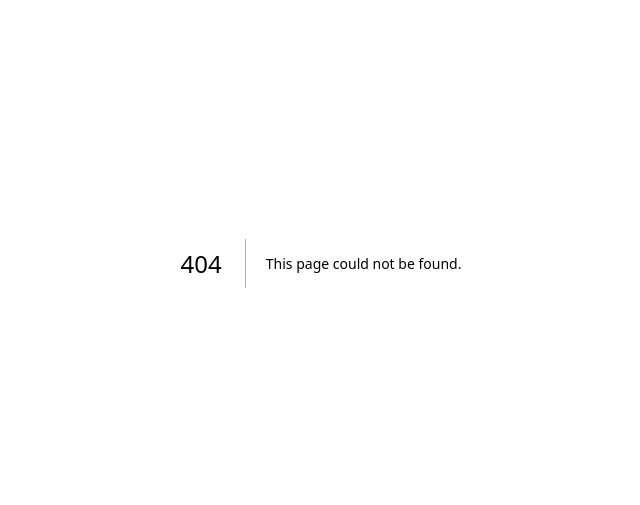
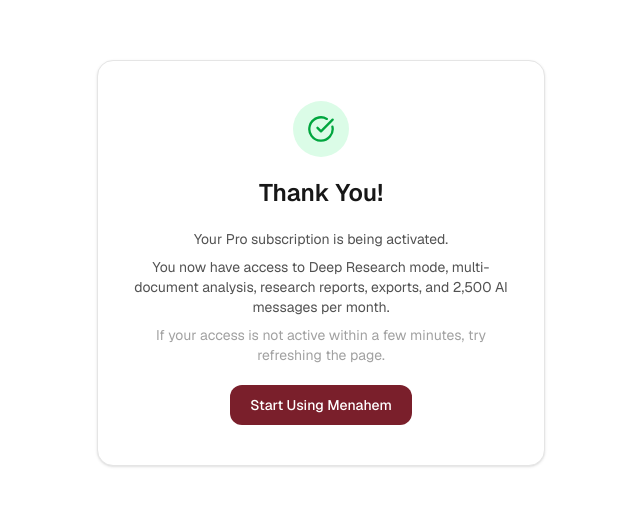
Before and after one commit to dannyhelmer/menahem, a Next.js app: page /billing/success in a window 1280 px wide. Before the commit this address had no page. Shown: the part 137-642 px from the top of the page, without its empty margins (319-959 px from the left). Built offline with nearby package versions, Linux system fonts and the light colour scheme.

Commit message:
Describe what you changed

```diff
--- a/app/api/stripe/checkout/route.ts
+++ b/app/api/stripe/checkout/route.ts
@@ -27,8 +27,8 @@
         plan: 'pro',
       },
       customer_email: user.email,
-      success_url: SITE_URL + '/pricing?success=true',
-      cancel_url: SITE_URL + '/pricing?canceled=true',
+      success_url: SITE_URL + '/billing/success',
+      cancel_url: SITE_URL + '/pricing',
     });
 
     return Response.json({ url: session.url });
--- /dev/null
+++ b/app/billing/success/page.tsx
@@ -0,0 +1,40 @@
+import type { Metadata } from "next";
+import Link from "next/link";
+import { CheckCircle } from "lucide-react";
+
+export const metadata: Metadata = {
+  title: "Subscription Activated",
+  description: "Your Menahem Pro subscription is being activated.",
+  alternates: { canonical: "/billing/success" },
+};
+
+export default function BillingSuccessPage() {
+  return (
+    <main className="flex min-h-screen w-full items-center justify-center bg-white px-6 dark:bg-neutral-950">
+      <div className="w-full max-w-md space-y-5 rounded-2xl border border-neutral-200 bg-white px-8 py-10 text-center shadow-sm dark:border-neutral-800 dark:bg-neutral-900">
+        <div className="mx-auto flex h-14 w-14 items-center justify-center rounded-full bg-green-100 dark:bg-green-950">
+          <CheckCircle className="h-7 w-7 text-green-600 dark:text-green-400" aria-hidden="true" />
+        </div>
+
+        <h1 className="text-2xl font-semibold text-neutral-900 dark:text-neutral-50">
+          Thank You!
+        </h1>
+
+        <div className="space-y-2 text-sm text-neutral-600 dark:text-neutral-300">
+          <p>Your Pro subscription is being activated.</p>
+          <p>
+            You now have access to Deep Research mode, multi-document analysis, research
+            reports, exports, and 2,500 AI messages per month.
+          </p>
+          <p className="text-neutral-400 dark:text-neutral-500">
+            If your access is not active within a few minutes, try refreshing the page.
+          </p>
+        </div>
+
+        <Link href="/" className="bg-burgundy hover:bg-burgundy-dark inline-block rounded-xl px-5 py-2.5 text-sm font-medium text-white transition-colors duration-150">
+          Start Using Menahem
+        </Link>
+      </div>
+    </main>
+  );
+}
--- a/app/pricing/_components/PricingContent.tsx
+++ b/app/pricing/_components/PricingContent.tsx
@@ -1,9 +1,8 @@
 "use client";
 
 import { useState } from "react";
-import { useSearchParams } from "next/navigation";
 import Link from "next/link";
-import { ShieldCheck, Lock, CheckCircle, XCircle } from "lucide-react";
+import { ShieldCheck, Lock } from "lucide-react";
 import { PRICING_PLANS, PRICING_FAQS, type BillingInterval } from "@/lib/pricing/plans";
 import PricingCard from "./PricingCard";
 import BillingToggle from "./BillingToggle";
@@ -13,9 +12,6 @@
 export default function PricingContent() {
   const [interval, setInterval] = useState<BillingInterval>("monthly");
   const [loading, setLoading] = useState(false);
-  const searchParams = useSearchParams();
-  const isSuccess = searchParams.get("success") === "true";
-  const isCanceled = searchParams.get("canceled") === "true";
 
   async function handleUpgrade() {
     setLoading(true);
@@ -44,28 +40,6 @@
           ← Back to Menahem
         </Link>
       </div>
-
-      {isSuccess && (
-        <div className="mx-auto mt-4 max-w-2xl px-6">
-          <div className="flex items-center gap-3 rounded-xl border border-green-200 bg-green-50 px-4 py-3 dark:border-green-900 dark:bg-green-950/50">
-            <CheckCircle className="h-5 w-5 shrink-0 text-green-600 dark:text-green-400" aria-hidden="true" />
-            <p className="text-sm text-green-800 dark:text-green-300">
-              Payment successful! Your Pro subscription is now active.
-            </p>
-          </div>
-        </div>
-      )}
-
-      {isCanceled && (
-        <div className="mx-auto mt-4 max-w-2xl px-6">
-          <div className="flex items-center gap-3 rounded-xl border border-neutral-200 bg-neutral-50 px-4 py-3 dark:border-neutral-800 dark:bg-neutral-900/50">
-            <XCircle className="h-5 w-5 shrink-0 text-neutral-400" aria-hidden="true" />
-            <p className="text-sm text-neutral-600 dark:text-neutral-400">
-              Checkout was canceled. You can upgrade anytime.
-            </p>
-          </div>
-        </div>
-      )}
 
       <section className="px-6 pb-10 pt-12 text-center">
         <div className="mx-auto max-w-2xl">
--- a/app/pricing/page.tsx
+++ b/app/pricing/page.tsx
@@ -1,5 +1,4 @@
 import type { Metadata } from "next";
-import { Suspense } from 'react';
 import PricingContent from "./_components/PricingContent";
 
 export const metadata: Metadata = {
@@ -10,9 +9,5 @@
 };
 
 export default function PricingPage() {
-  return (
-    <Suspense>
-      <PricingContent />
-    </Suspense>
-  );
+  return <PricingContent />;
 }
```
